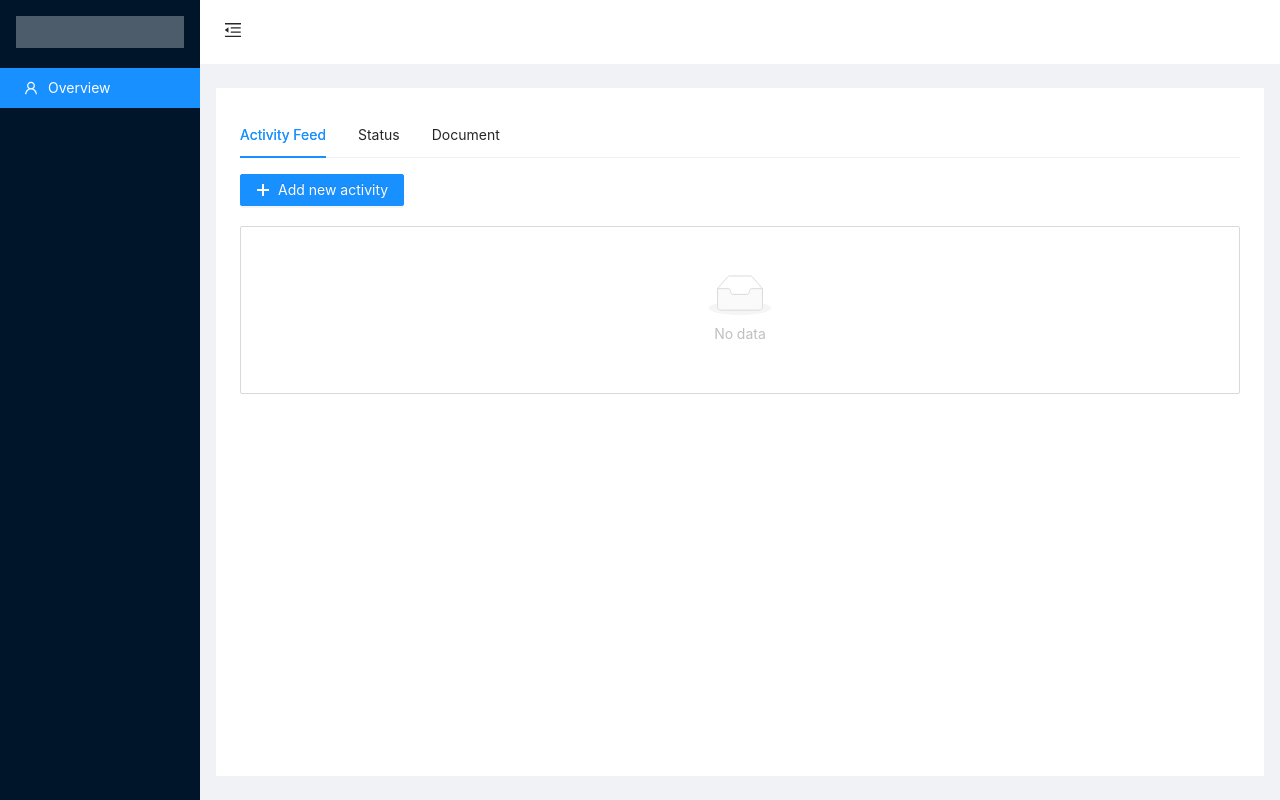
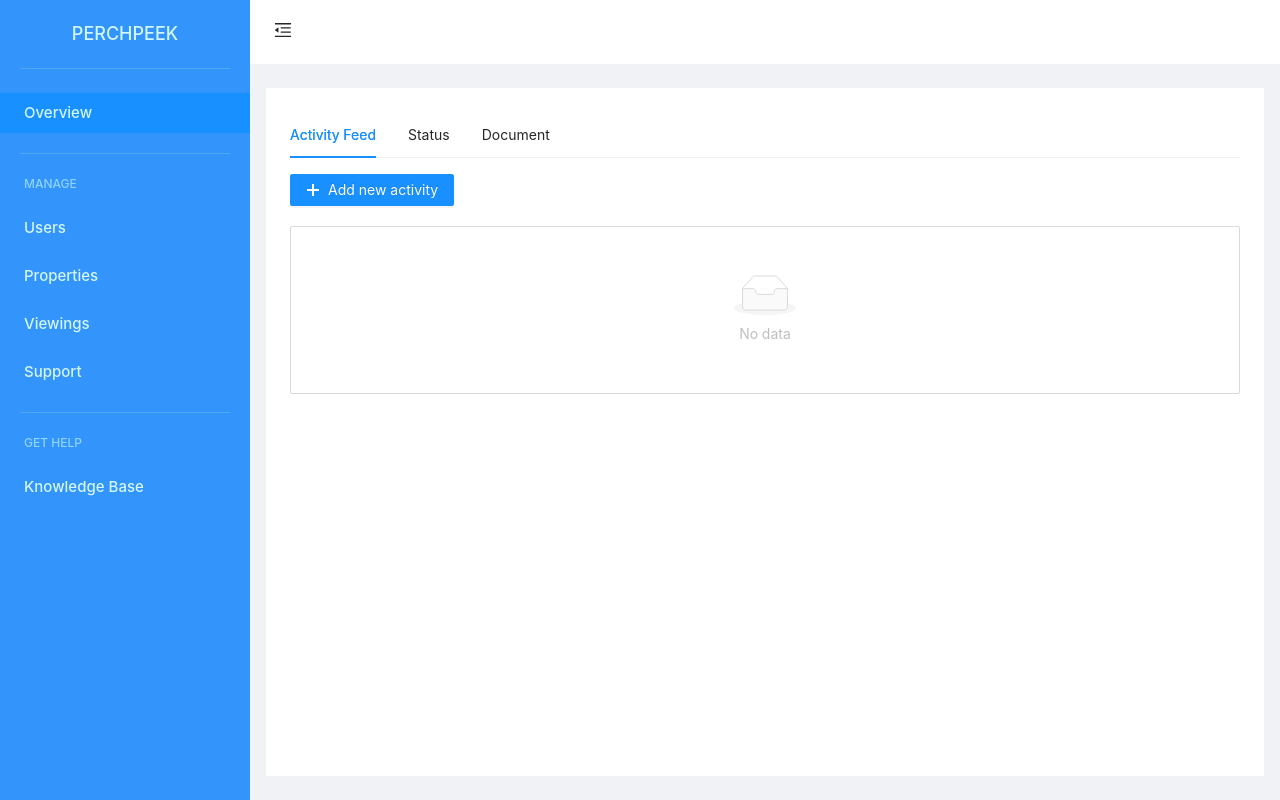
Before and after one commit to lijin820/react-typescript-ant-design-project, a React (Create React App) app: page / in a window 1280 px wide. Built offline with nearby package versions, Linux system fonts and the light colour scheme.

Commit message:
updated sidebar ui

```diff
--- a/src/App.css
+++ b/src/App.css
@@ -17,9 +17,20 @@
 }
 
 .logo {
-  height: 32px;
-  background: rgba(255, 255, 255, 0.3);
-  margin: 16px;
+  text-align: center;
+  padding-top: 20px;
+  font-size: 18px;
+  color: #D1F7FB;
+  font-weight: 500;
+}
+
+.section-title {
+  font-size: 12px;
+  color: #8ED5FF;
+  font-weight: 500;
+  padding-left: 24px;
+  padding-top: 10px;
+  padding-bottom: 20px;
 }
 
 .site-layout .site-layout-background {
--- a/src/App.tsx
+++ b/src/App.tsx
@@ -1,10 +1,6 @@
 import React, { ReactElement, useState } from "react";
-import { Layout, Menu, Tabs } from "antd";
-import {
-  MenuUnfoldOutlined,
-  MenuFoldOutlined,
-  UserOutlined,
-} from "@ant-design/icons";
+import { Layout, Menu, Tabs, Divider } from "antd";
+import { MenuUnfoldOutlined, MenuFoldOutlined } from "@ant-design/icons";
 
 import ActivityTab from "./components/ActivityTab";
 import "./App.css";
@@ -21,11 +17,111 @@
 
   return (
     <Layout className="App">
-      <Sider trigger={null} collapsible collapsed={collapsed}>
-        <div className="logo" />
-        <Menu theme="dark" mode="inline" defaultSelectedKeys={["1"]}>
-          <Menu.Item key="1" icon={<UserOutlined />}>
+      <Sider
+        trigger={null}
+        collapsible
+        collapsed={collapsed}
+        width={250}
+        style={{ backgroundColor: "#3394fc" }}
+      >
+        <div className="logo">
+          <span>PERCHPEEK</span>
+        </div>
+        <Divider
+          style={{
+            backgroundColor: "#55B4FF",
+            width: 210,
+            minWidth: 210,
+            margin: 20,
+          }}
+        />
+        <Menu
+          theme="dark"
+          mode="inline"
+          defaultSelectedKeys={["1"]}
+          style={{ backgroundColor: "#3394fc" }}
+        >
+          <Menu.Item
+            key="1"
+            style={{
+              color: "#D1F7FB",
+              fontWeight: 500,
+              fontSize: 15,
+            }}
+          >
             Overview
+          </Menu.Item>
+          <Divider
+            style={{
+              backgroundColor: "#55B4FF",
+              width: 210,
+              minWidth: 210,
+              margin: 20,
+            }}
+          />
+          <div className="section-title">
+            <span>MANAGE</span>
+          </div>
+          <Menu.Item
+            key="2"
+            style={{
+              color: "#D1F7FB",
+              fontWeight: 500,
+              fontSize: 15,
+            }}
+          >
+            Users
+          </Menu.Item>
+          <Menu.Item
+            key="3"
+            style={{
+              color: "#D1F7FB",
+              fontWeight: 500,
+              fontSize: 15,
+            }}
+          >
+            Properties
+          </Menu.Item>
+          <Menu.Item
+            key="4"
+            style={{
+              color: "#D1F7FB",
+              fontWeight: 500,
+              fontSize: 15,
+            }}
+          >
+            Viewings
+          </Menu.Item>
+          <Menu.Item
+            key="5"
+            style={{
+              color: "#D1F7FB",
+              fontWeight: 500,
+              fontSize: 15,
+            }}
+          >
+            Support
+          </Menu.Item>
+          <Divider
+            style={{
+              backgroundColor: "#55B4FF",
+              width: 210,
+              minWidth: 210,
+              margin: 20,
+            }}
+          />
+          <div className="section-title">
+            <span>GET HELP</span>
+          </div>
+          <Menu.Item
+            key="6"
+            style={{
+              color: "#D1F7FB",
+              fontWeight: 500,
+              fontSize: 15,
+            }}
+          >
+            Knowledge Base
           </Menu.Item>
         </Menu>
       </Sider>
```
